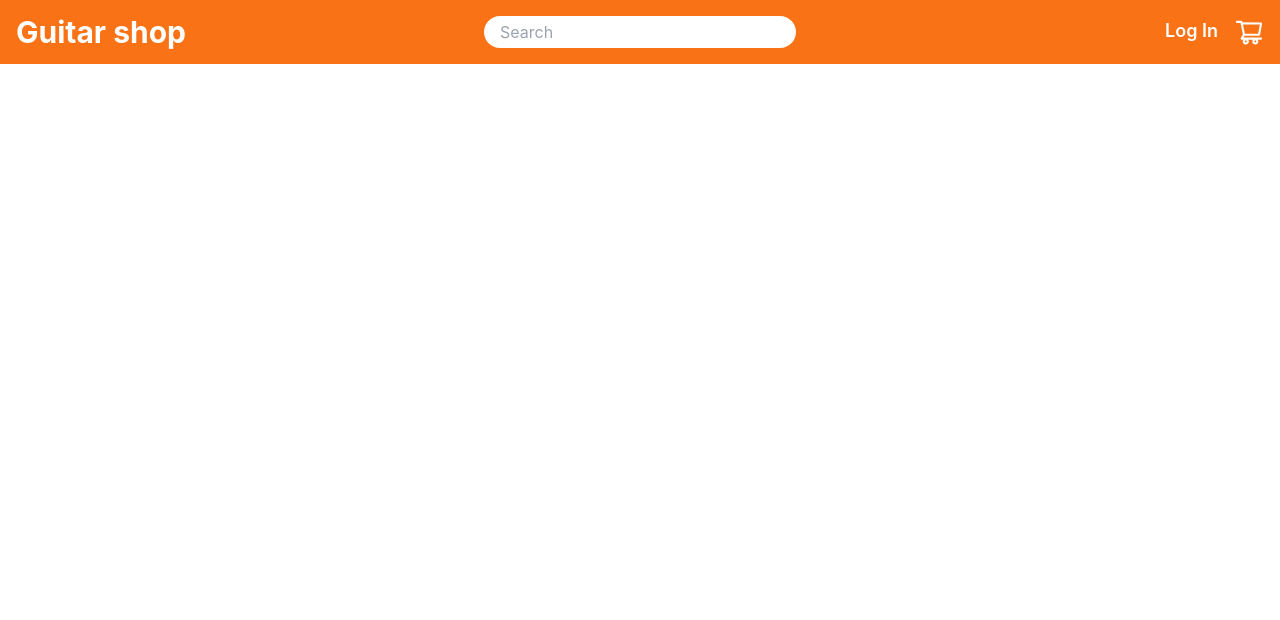
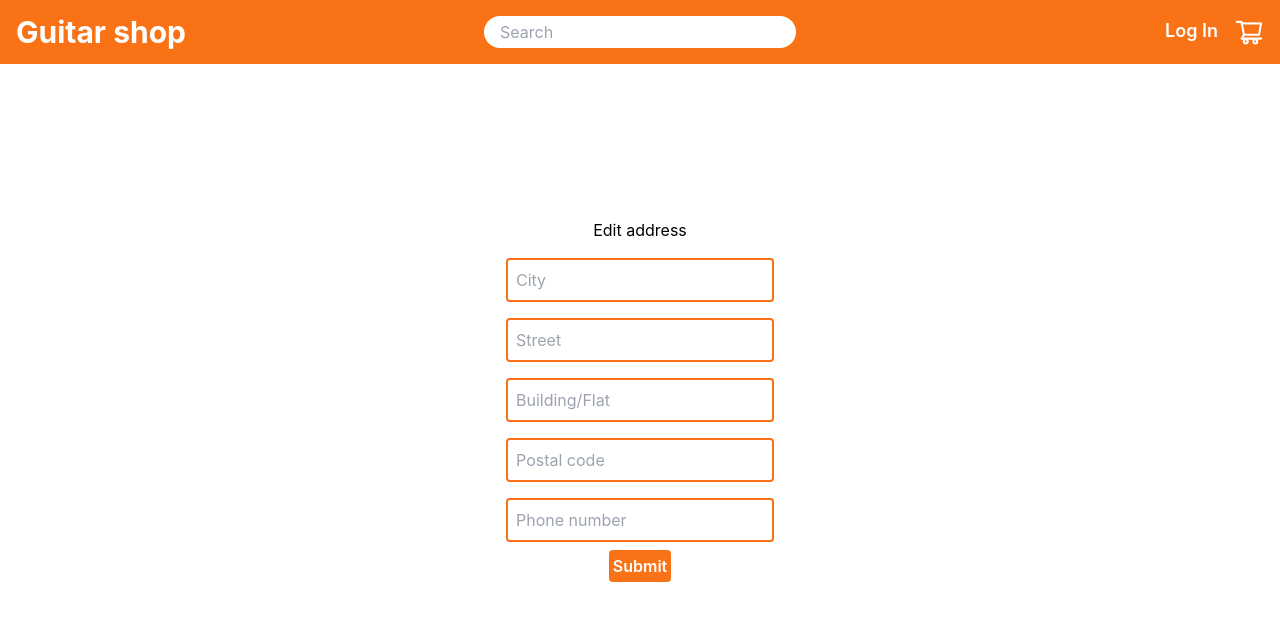
Before and after one commit to BartoszBrodowski/frontend-uni, a React (Create React App) app in the folder guitar-shop/: page /user-profile/1/address in a window 1280 px wide. Before the commit this address had no page. Shown: the top 620 px of the page. Built offline with nearby package versions, Linux system fonts and the light colour scheme.

Commit message:
Add Address and AddressEdit form, send data to db

```diff
--- a/guitar-shop/src/App.js
+++ b/guitar-shop/src/App.js
@@ -8,12 +8,13 @@ import Register from './pages/Register';
 import Login from './pages/Login';
 import ShoppingCart from './pages/ShoppingCart';
 import UserProfile from './pages/UserProfile';
+import AddressEdit from './pages/AddressEdit';
 
 function App() {
 	const [showNavbar, setShowNavbar] = useState(false);
 	const location = useLocation();
 	useEffect(() => {
-		if (location.pathname === '/register' || location.pathname === '/login') {
+		if (location.pathname === '/register' || location.pathname === '/login' || location.pathname == '/user-profile/:username/address') {
 			setShowNavbar(false);
 		} else {
 			setShowNavbar(true);
@@ -29,6 +30,7 @@ function App() {
 					<Route path='/details/:id' element={<GuitarDetails />} />
 					<Route path='/shopping-cart' element={<ShoppingCart />} />
 					<Route path='/user-profile/:username' element={<UserProfile />}/>
+					<Route path='/user-profile/:username/address' element={<AddressEdit />}/>
 				</Routes>
 		</div>
 	);
--- /dev/null
+++ b/guitar-shop/src/features/userInfo/Address.js
@@ -0,0 +1,32 @@
+import { useSelector } from "react-redux"
+
+const Address = () => {
+	const { shippingAddress } = useSelector((state) => state.userInfo.user)
+	return (
+		<div className="flex flex-col items-center">
+			<h1>Shipping address:</h1>
+			<div className="flex items-center gap-2 w-full justify-between">
+				<div className="text-slate-400">City: </div>
+				<div className="font-semibold">{shippingAddress.city}</div>
+			</div>
+			<div className="flex items-center gap-2 w-full justify-between">
+				<div className="text-slate-400">Street: </div>
+				<div className="font-semibold">{shippingAddress.street}</div>
+			</div>
+			<div className="flex items-center gap-2 w-full justify-between">
+				<div className="text-slate-400">Building/Flat: </div>
+				<div className="font-semibold">{shippingAddress.buildingFlat}</div>
+			</div>
+			<div className="flex items-center gap-2 w-full justify-between">
+				<div className="text-slate-400">Postal code: </div>
+				<div className="font-semibold">{shippingAddress.postalCode}</div>
+			</div>
+			<div className="flex items-center gap-2 w-full justify-between">
+				<div className="text-slate-400">Phone number: </div>
+				<div className="font-semibold">{shippingAddress.phoneNumber}</div>
+			</div>
+		</div>
+	)
+}
+
+export default Address
--- a/guitar-shop/src/features/userInfo/userInfoSlice.js
+++ b/guitar-shop/src/features/userInfo/userInfoSlice.js
@@ -8,6 +8,13 @@ const initialState = {
 		email: "",
 		wishlist: [],
 		loggedIn: false,
+		shippingAddress: {
+			city: '',
+			street: '',
+			buildingFlat: '',
+			postalCode: '',
+			phoneNumber: '',
+		}
 	}
 };
 
@@ -29,9 +36,12 @@ export const userInfoSlice = createSlice({
 		removeFromWishlist: (state, action) => {
 			state.user.wishlist = state.user.wishlist.map((guitar) => guitar).filter((guitar, index) => index !== action.payload);
 		},
+		setShippingAddress: (state, action) => {
+			state.user.shippingAddress = action.payload;
+		},
 	},
 });
 
-export const { setCredentials, addToWishlist, removeFromWishlist } = userInfoSlice.actions;
+export const { setCredentials, addToWishlist, removeFromWishlist, setShippingAddress } = userInfoSlice.actions;
 
 export default userInfoSlice.reducer;
--- /dev/null
+++ b/guitar-shop/src/pages/AddressEdit.js
@@ -0,0 +1,110 @@
+import { useSelector, useDispatch } from "react-redux"
+import { Formik, Form, Field, ErrorMessage } from 'formik';
+import * as Yup from 'yup'
+import axios, * as others from 'axios'
+import { useNavigate } from "react-router-dom";
+import { setShippingAddress } from '../features/userInfo/userInfoSlice'
+
+const AddressEdit = () => {
+	const navigate = useNavigate();
+	const dispatch = useDispatch();
+	const { username, email, shippingAddress } = useSelector(state => state.userInfo.user)
+	const phoneRegExp = /^((\\+[1-9]{1,4}[ \\-]*)|(\\([0-9]{2,3}\\)[ \\-]*)|([0-9]{2,4})[ \\-]*)*?[0-9]{3,4}?[ \\-]*[0-9]{3,4}?$/
+	const postalCodeRegExp = /^[0-9]{2}-[0-9]{3}$/
+	const initialValues = {
+		city: shippingAddress.city,
+		street: shippingAddress.street,
+		buildingFlat: shippingAddress.buildingFlat,
+		postalCode: shippingAddress.postalCode,
+		phoneNumber: shippingAddress.phoneNumber,
+	};
+
+	const validationSchema = Yup.object({
+		city: Yup.string(),
+		street: Yup.string(),
+		buildingFlat: Yup.string(),
+		postalCode: Yup.string().matches(postalCodeRegExp, 'Postal code is not valid'),
+		phoneNumber: Yup.string().matches(phoneRegExp, 'Phone number is not valid')
+	});
+
+	const onSubmit = async (values, {resetForm}) => {
+		console.log(values)
+		try {
+			await axios.post('http://localhost:8000/addShippingAddress', { email: email, shippingAddress: values})
+			dispatch(setShippingAddress(values))
+			navigate(`/user-profile/${username}`)
+			resetForm();
+		} catch (error) {
+			console.log(error);
+		}
+	};
+	return (
+		<div className="flex flex-col items-center justify-center h-screen gap-2">
+			<h1>Edit address</h1>
+			<Formik
+				initialValues={initialValues}
+				validationSchema={validationSchema}
+				validateOnChange={false}
+				onSubmit={onSubmit}
+			>
+				<Form className="flex flex-col items-center gap-2">
+					<div className="text-red-500">
+						<ErrorMessage name="city" />
+					</div>
+					<Field
+						className="outline-none border-2 border-orange-500 rounded p-2"
+						type='text'
+						id="city"
+						name="city"
+						placeholder="City"
+					/>
+					<div className="text-red-500">
+						<ErrorMessage name="street" />
+					</div>
+					<Field
+						className="outline-none border-2 border-orange-500 rounded p-2"
+						type='text'
+						id="street"
+						name="street"
+						placeholder="Street"
+					/>
+					<div className="text-red-500">
+						<ErrorMessage name="buildingFlat" />
+					</div>
+					<Field
+						className="outline-none border-2 border-orange-500 rounded p-2"
+						type='text'
+						id="buildingFlat"
+						name="buildingFlat"
+						placeholder="Building/Flat"
+					/>
+					<div className="text-red-500">
+						<ErrorMessage name="postalCode" />
+					</div>
+					<Field
+						className="outline-none border-2 border-orange-500 rounded p-2"
+						type='text'
+						id="postalCode"
+						name="postalCode"
+						placeholder="Postal code"
+					/>
+					<div className="text-red-500">
+						<ErrorMessage name="phoneNumber" />
+					</div>
+					<Field
+						className="outline-none border-2 border-orange-500 rounded p-2"
+						type='text'
+						id="phoneNumber"
+						name="phoneNumber"
+						placeholder="Phone number"
+					/>
+					<button className="orange-button" type="submit">
+						Submit
+					</button>
+				</Form>
+			</Formik>
+		</div>
+	)
+}
+
+export default AddressEdit
--- a/guitar-shop/src/pages/UserProfile.js
+++ b/guitar-shop/src/pages/UserProfile.js
@@ -2,18 +2,28 @@ import { useSelector, useDispatch } from "react-redux"
 import { useNavigate } from "react-router-dom";
 import GuitarElement from "../features/guitarsList/GuitarElement";
 import { removeFromWishlist } from "../features/userInfo/userInfoSlice";
+import Address from "../features/userInfo/Address";
 
 const UserProfile = () => {
 	const dispatch = useDispatch();
+	const navigate = useNavigate();
 	const user = useSelector((state) => state.userInfo.user);
-
+	const address = user.address
 	return (
 		<div className='pt-20 flex justify-center'>
 			<div className='flex flex-col items-center w-1/2 shadow-card p-8'>
 				<div className='flex flex-col items-center gap-2 w-full'>
 					<div className='font-bold text-2xl'>{user.username}</div>
 					<div className='font-semibold text-xl'>{user.email}</div>
-					<div className="text-center">Wish List:</div>
+					<div className="grid grid-cols-2 items-center w-4/5 text-center">
+						<div>
+							<Address />
+						</div>
+						<div className="col-start-3">
+							<button className="orange-button" type='button' onClick={() => navigate(`/user-profile/${user.username}/address`)}>Edit Address</button>
+						</div>
+					</div>
+					<div className="text-center mt-12 font-bold">Wish List:</div>
 					<ul className="grid grid-cols-3 items-center justify-center w-full">
 						{user.wishlist.map((guitar, index) => (
 							<li className="flex flex-col gap-2 items-center w-full cols-span-1" key={index}>
```
Also changed, not shown: 2 other files (tests, documents, lock files or other folders).
